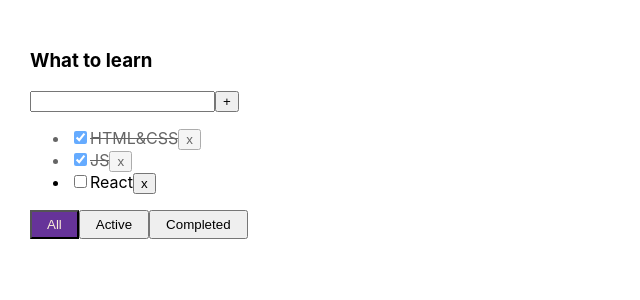
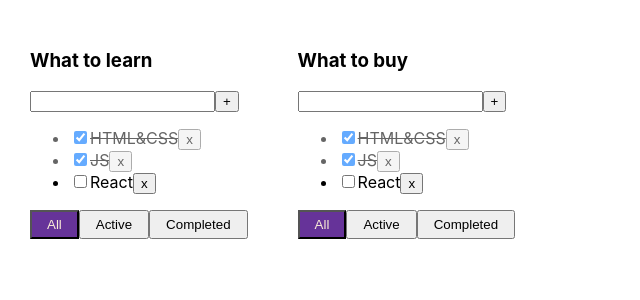
Before and after one commit to Alonasa/Trello, a React (Create React App) app: page / in a window 1280 px wide. Shown: the top 300 px of the page, without its empty margins (0-640 px from the left). Built offline with nearby package versions, Linux system fonts and the light colour scheme.

Commit message:
added second todolist

```diff
--- a/src/App.tsx
+++ b/src/App.tsx
@@ -61,10 +61,22 @@ function App() {
 
   return (
 	<div className="App">
-	  <Todolist title={'What to learn'} tasks={filteredTasks}
-				removeTask={removeTask} filterTasks={tasksFiltrator}
-				addTask={addNewTask} changeTaskStatus={changeTaskStatus} filter={filter}
-				/>
+	  {
+		todolists.map(todolist => {
+		  return <Todolist
+			key = {todolist.id}
+			id={todolist.id}
+			title={todolist.title}
+			tasks={filteredTasks}
+			removeTask={removeTask}
+			filterTasks={tasksFiltrator}
+			addTask={addNewTask}
+			changeTaskStatus={changeTaskStatus}
+			filter={todolist.filter}
+		  />
+		})
+
+	  }
 	</div>
   );
 }
--- a/src/components/Todolist.tsx
+++ b/src/components/Todolist.tsx
@@ -1,6 +1,7 @@
 import React, {ChangeEvent, KeyboardEvent, useState} from 'react';
 
 type TodolistType = {
+  id: string
   title: string
   tasks: Array<TaskType>
   removeTask: (id: string) => void
```
